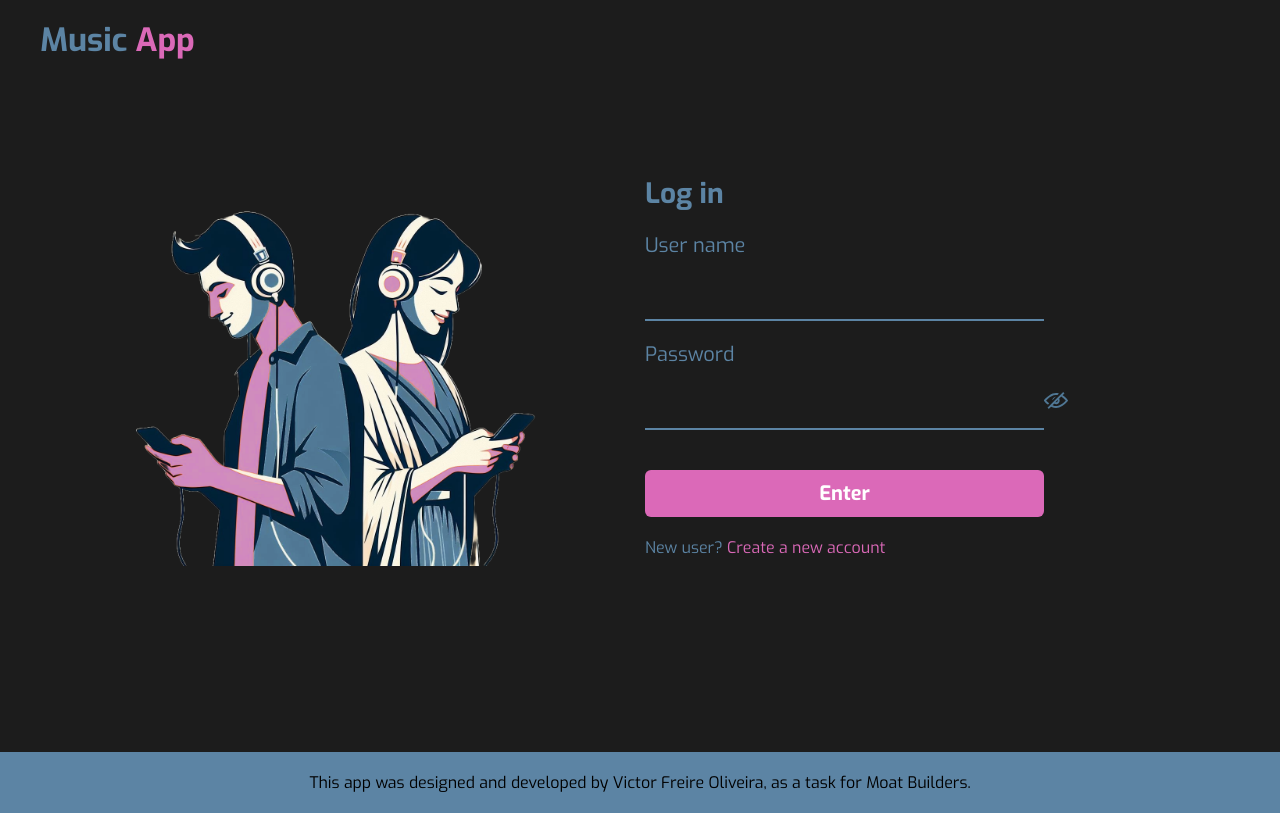
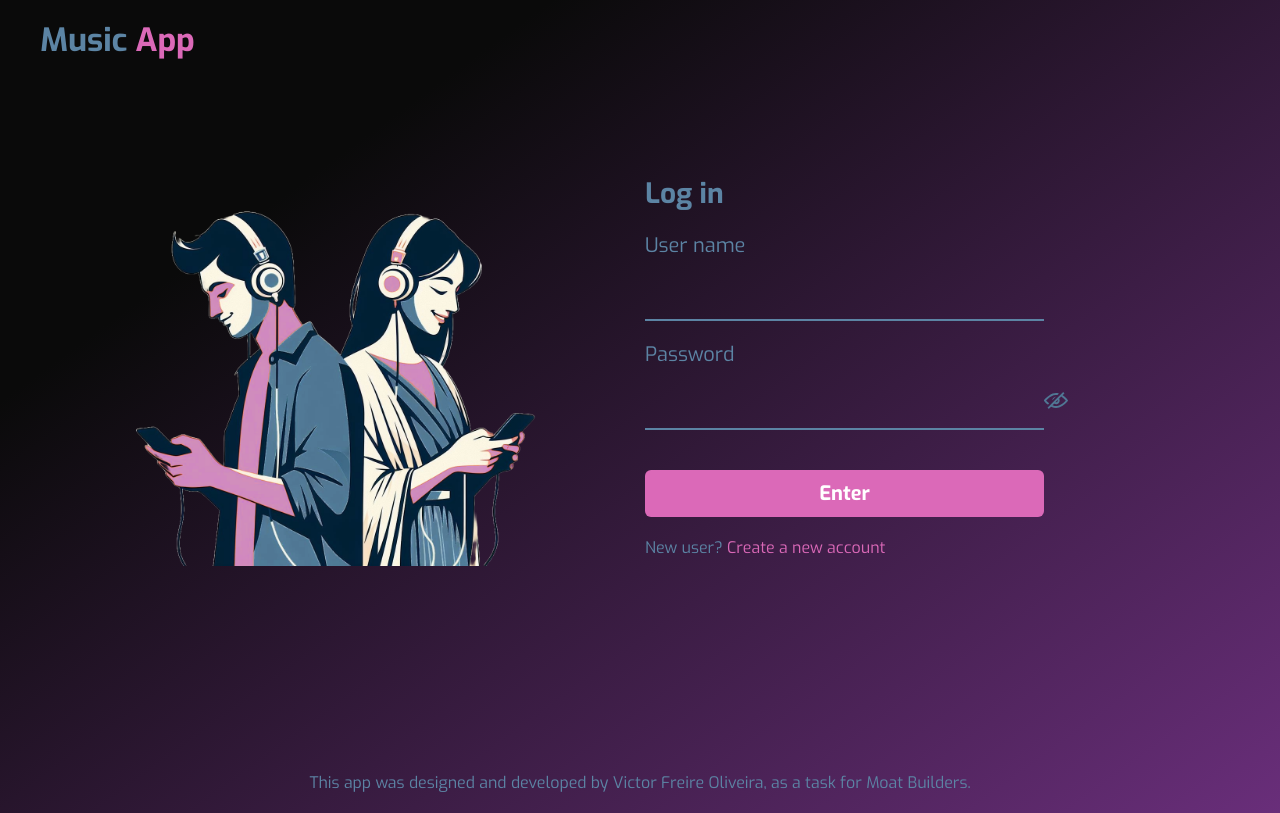
Before and after one commit to oliveira-victor/music_app, a React (Vite) app: page / in a window 1280 px wide. Built offline with nearby package versions, Linux system fonts and the light colour scheme; the HTML template or start-up script is replaced by a standard one.

Commit message:
feat: changes in color schemes and footer bg

```diff
--- a/src/Components/Footer/styles.ts
+++ b/src/Components/Footer/styles.ts
@@ -2,7 +2,7 @@ import styled from "styled-components";
 import { colors } from "../../styles/colors";
 
 export const Footer = styled.footer`
-    background-color: ${colors.lightBg};
+    color: ${colors.lightBg};
     width: 100%;
     padding: 20px 0;
     text-align: center;
--- a/src/styles/index.ts
+++ b/src/styles/index.ts
@@ -20,6 +20,8 @@ export const Wrapper = styled.div`
     max-width: 1920px;
     margin: 0 auto;
     background-color: ${colors.darker};
+    background: rgb(10,10,10);
+    background: linear-gradient(144deg, rgba(10,10,10,1) 23%, rgba(105,46,122,1) 100%);
     min-height: 100vh;
 `
 
```
